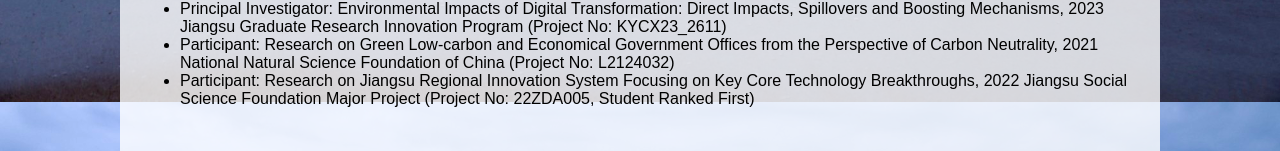
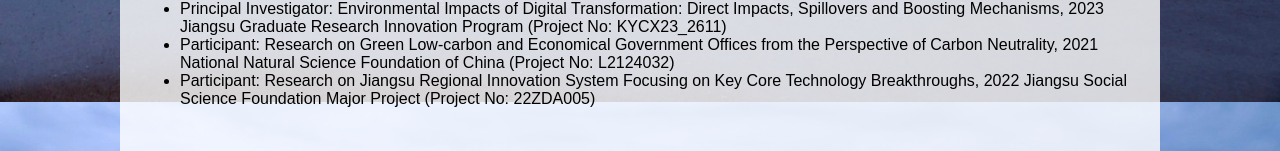
Before and after one commit to serenedyt/my-website, a plain HTML site: page index.html in a window 1280 px wide. Shown: the part 751-902 px from the top of the page. Drawn offline with Linux system fonts and the light colour scheme.

Commit message:
Update index.html

```diff
--- a/index.html
+++ b/index.html
@@ -110,7 +110,7 @@
             <ul>
                 <li>Principal Investigator: Environmental Impacts of Digital Transformation: Direct Impacts, Spillovers and Boosting Mechanisms, 2023 Jiangsu Graduate Research Innovation Program (Project No: KYCX23_2611)</li>
                 <li>Participant: Research on Green Low-carbon and Economical Government Offices from the Perspective of Carbon Neutrality, 2021 National Natural Science Foundation of China (Project No: L2124032)</li>
-                <li>Participant: Research on Jiangsu Regional Innovation System Focusing on Key Core Technology Breakthroughs, 2022 Jiangsu Social Science Foundation Major Project (Project No: 22ZDA005, Student Ranked First)</li>
+                <li>Participant: Research on Jiangsu Regional Innovation System Focusing on Key Core Technology Breakthroughs, 2022 Jiangsu Social Science Foundation Major Project (Project No: 22ZDA005)</li>
             </ul>
         </div>
         <div id="journal-papers" class="section">
```
